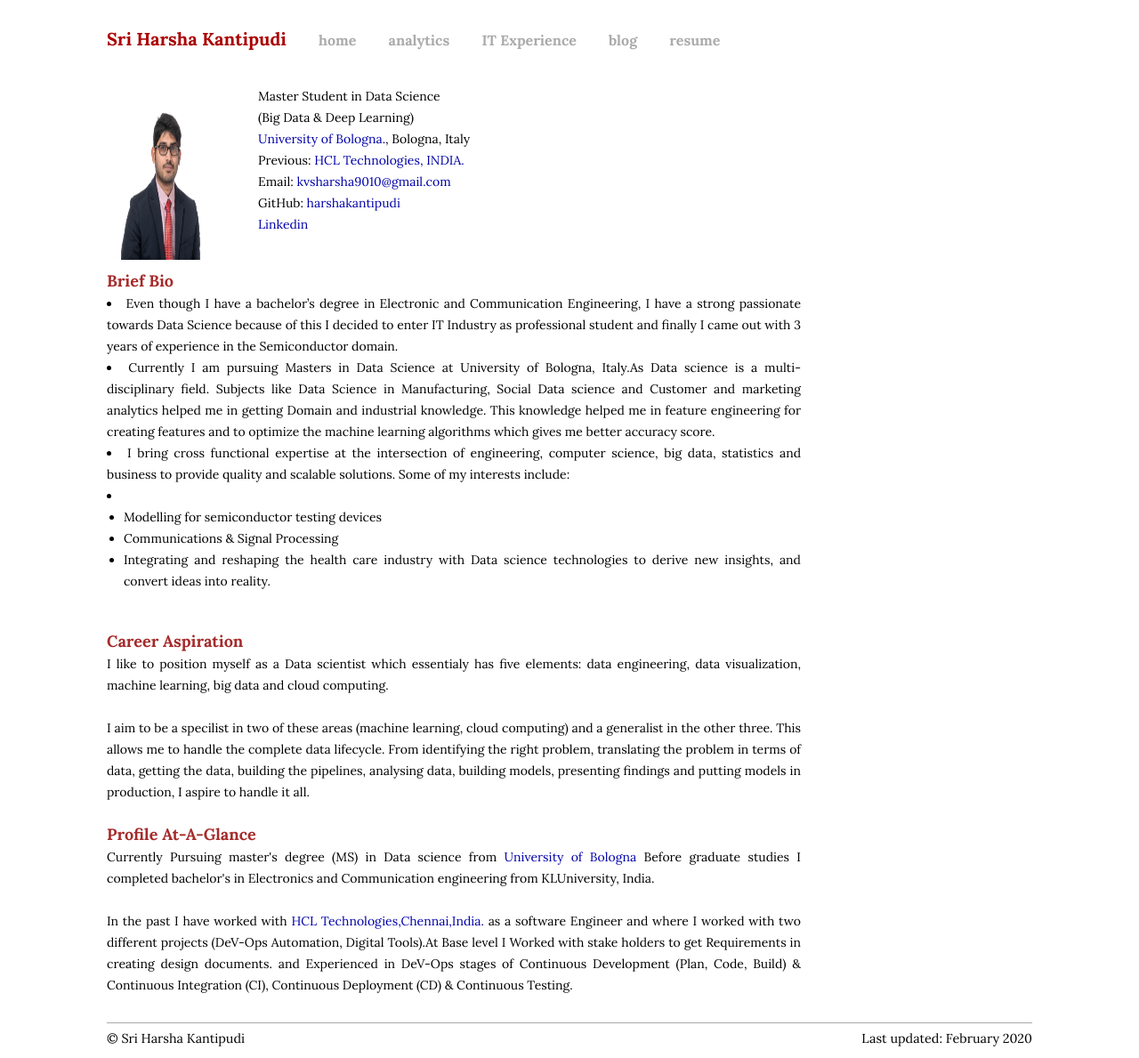
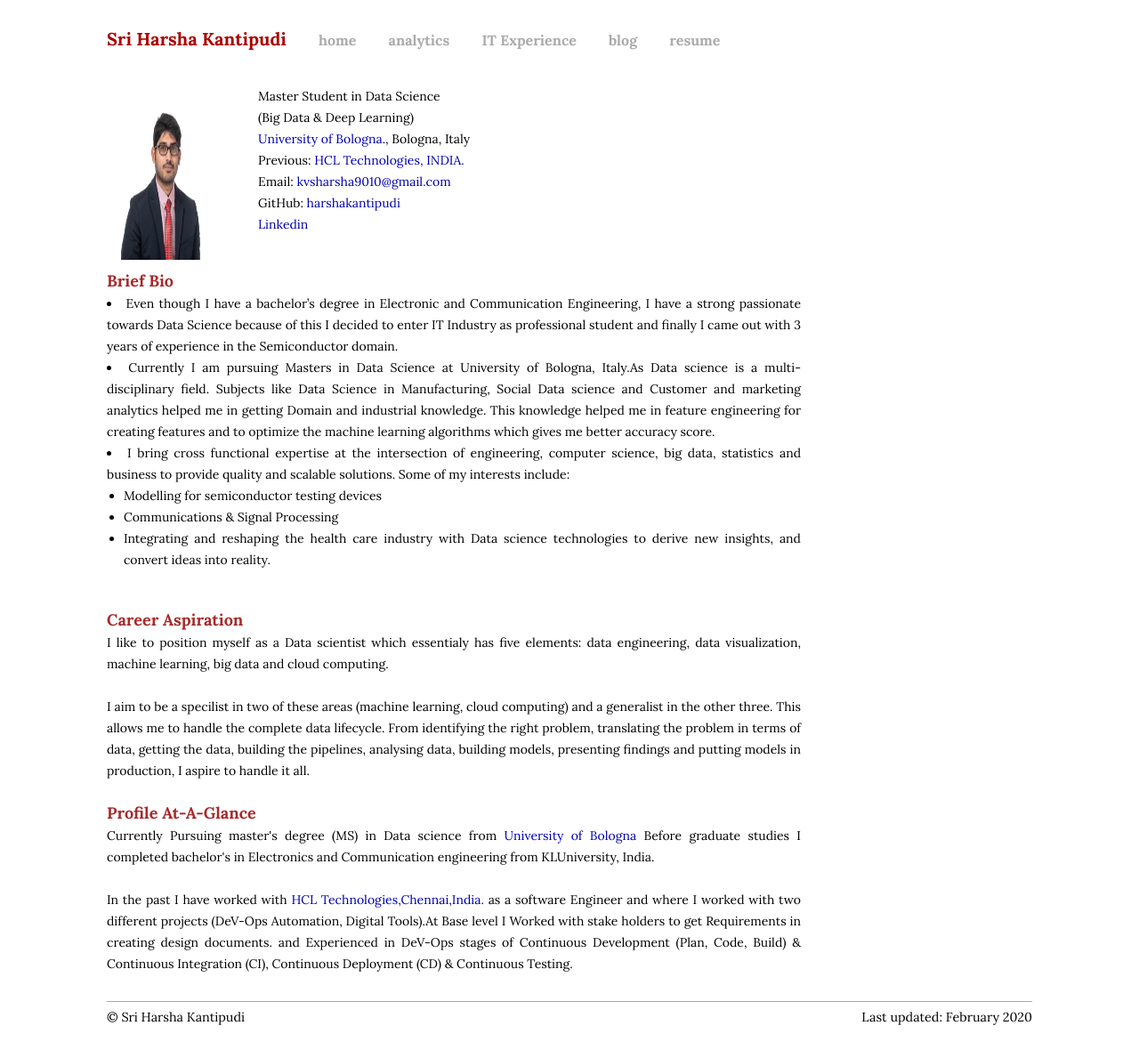
Before and after one commit to harshakantipudi/Harshakantipudi.github.io, a Jekyll site: the page built from index.md, in a window 1280 px wide. Shown: the whole page at 89% size. Built offline with Jekyll 4.4.1, drawn with Linux system fonts in a browser that asks for light colours; after the commit the page ends 1165 px from its top, so only the background shows below that.

```diff
--- a/_layouts/home.html
+++ b/_layouts/home.html
@@ -29,7 +29,7 @@
                 <li>Even though I have a bachelor’s degree in Electronic and Communication Engineering, I have a strong passionate towards Data Science because of this I decided to enter IT Industry as professional student and finally I came out with 3 years of experience in the Semiconductor domain.
                 <li>Currently I am pursuing Masters in Data Science at University of Bologna, Italy.As Data science is a multi-disciplinary field. Subjects like Data Science in Manufacturing, Social Data science and Customer and marketing analytics helped me
                 in getting Domain and industrial knowledge. This knowledge helped me in feature engineering for creating features and to optimize the machine learning algorithms which gives me better accuracy score.
-               <li>I bring cross functional expertise at the intersection of engineering, computer science, big data, statistics and business to provide quality and scalable solutions. Some of my interests include: <li>
+               <li>I bring cross functional expertise at the intersection of engineering, computer science, big data, statistics and business to provide quality and scalable solutions. Some of my interests include:
                 <ul>
                               <li> Modelling for semiconductor testing devices </li>
                               <li>Communications & Signal Processing </li>
```
